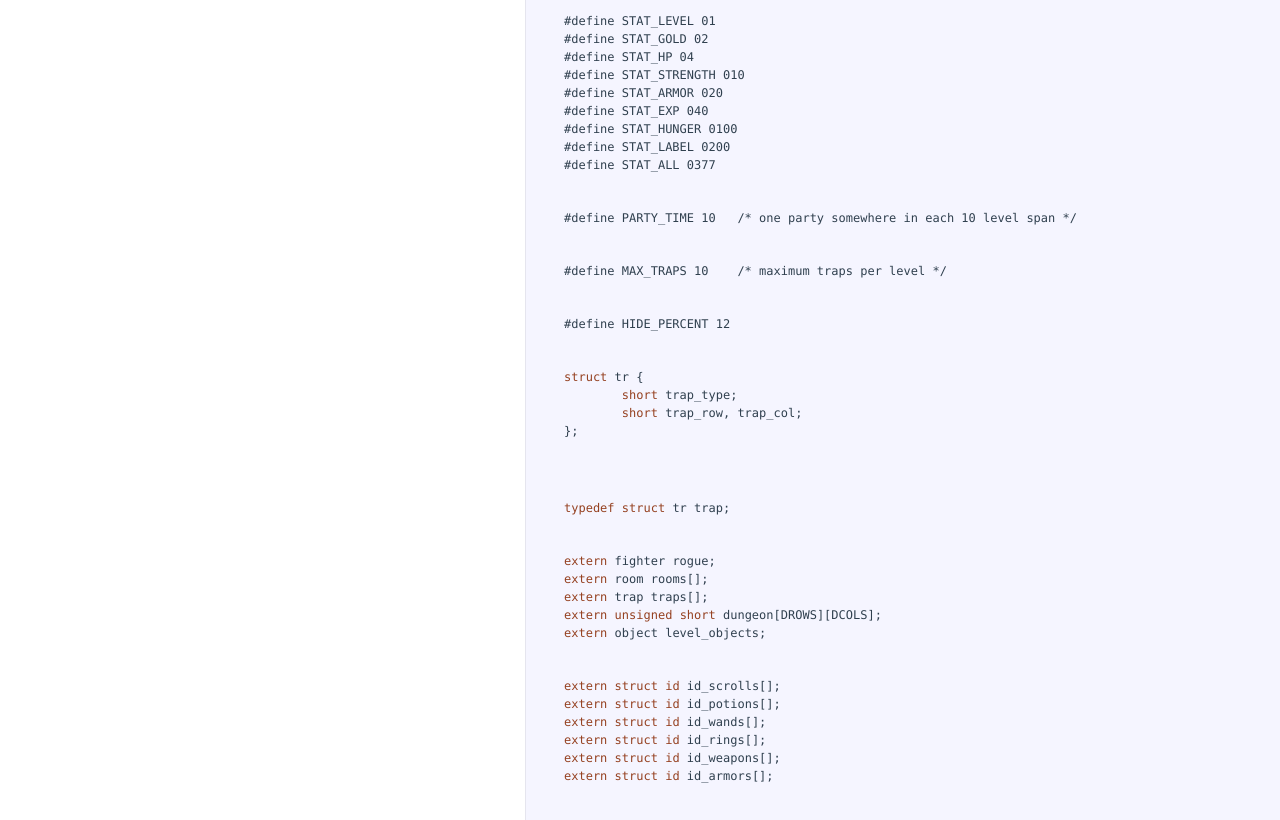
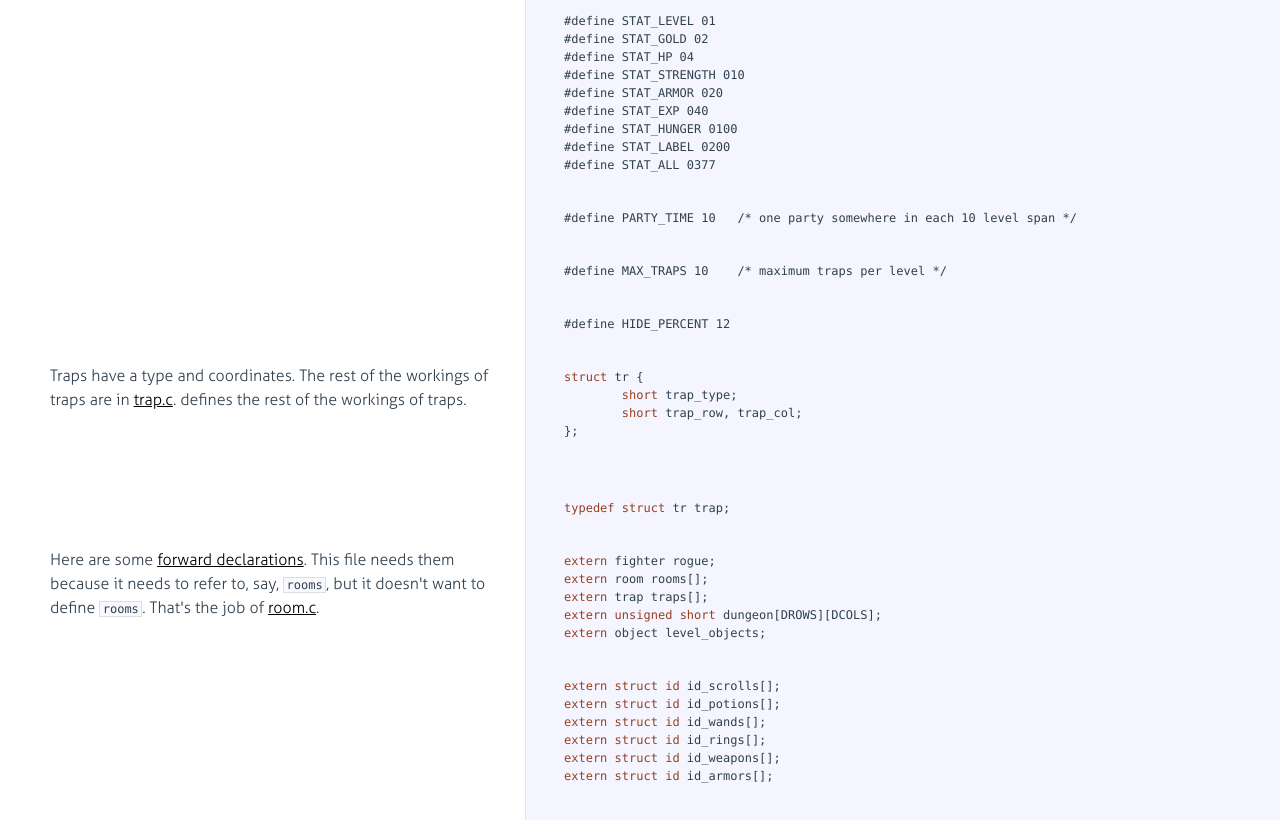
Before and after one commit to jimkang/annotated-rogue, a plain HTML site: page rogue.html in a window 1280 px wide. Shown: the part 7745-8565 px from the top of the page. Drawn offline with Linux system fonts and the light colour scheme.

Commit message:
Room and trap structs. Forward decl. explanation.

```diff
--- a/rogue.html
+++ b/rogue.html
@@ -1067,6 +1067,9 @@
 
               <div class="pilwrap ">
                 <a class="pilcrow" href="#section-48">&#182;</a>
+                <p>
+                  The struct that defines a room. The struct has room for up to four <a href="#section-45">doors</a>. It has bounds for the bottom, right, left, and top of the room. And it has a handy <code>is_room</code> flag so that you can tell if an object is a room since there's no class types in C.
+                </p>
               </div>
 
             </div>
@@ -1270,6 +1273,10 @@
 
               <div class="pilwrap ">
                 <a class="pilcrow" href="#section-61">&#182;</a>
+                <p>
+                  Traps have a type and coordinates. The rest of the workings of traps are in <a href="trap.html">trap.c</a>.
+                   defines the rest of the workings of traps.
+                </p>
               </div>
 
             </div>
@@ -1313,6 +1320,9 @@
 
               <div class="pilwrap ">
                 <a class="pilcrow" href="#section-64">&#182;</a>
+                <p>
+                  Here are some <a href="https://en.wikipedia.org/wiki/Forward_declaration">forward declarations</a>. This file needs them because it needs to refer to, say, <code>rooms</code>, but it doesn't want to define <code>rooms</code>. That's the job of <a href="room.html">room.c</a>.
+                </p>
               </div>
 
             </div>
```
